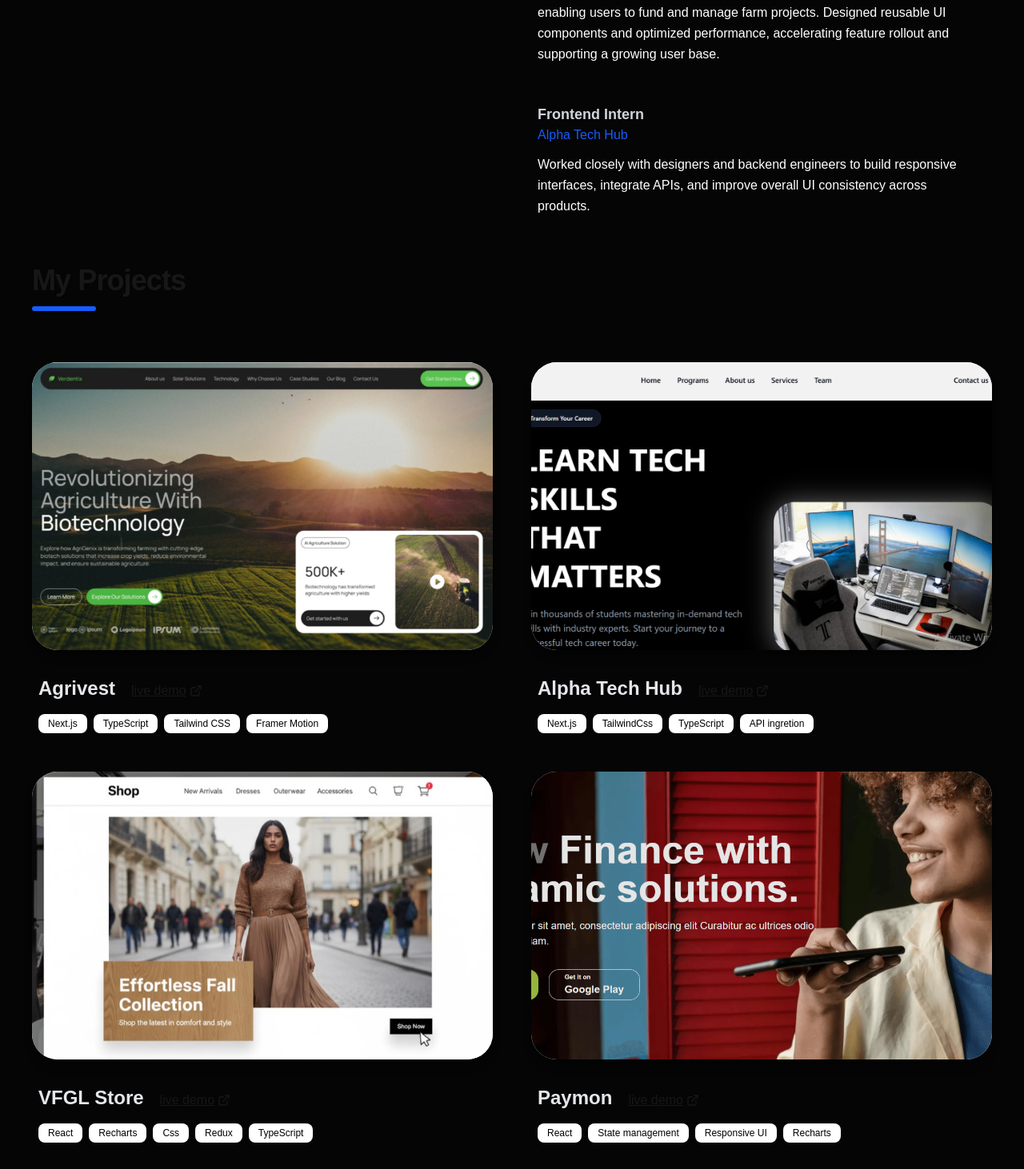
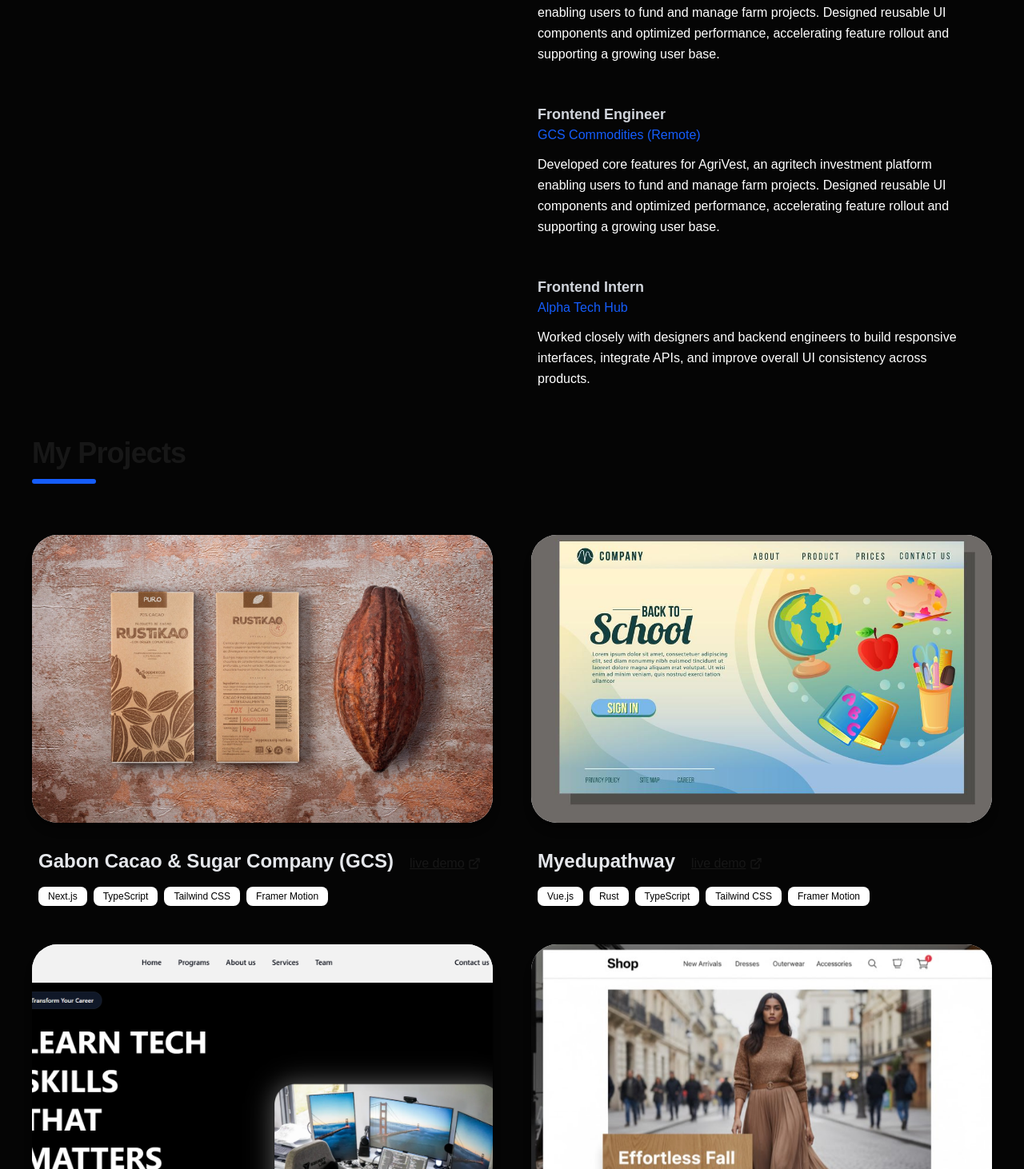
Before and after one commit to oluwaduyilemi/my-portfolio, a Next.js app: page / in a window 1280 px wide. Shown: the part 1648-3110 px from the top of the page at 80% size. Built offline with nearby package versions, Linux system fonts and the light colour scheme.

Commit message:
Initial commit

```diff
--- a/app/Pages.tsx/PortfolioGrid.tsx
+++ b/app/Pages.tsx/PortfolioGrid.tsx
@@ -14,11 +14,18 @@ interface Project {
 
 const projects: Project[] = [
   {
-    title: "Agrivest",
-    live: "https://agrivest2.onrender.com/",
-    image: "/images/agri.png",
-    liveUrl: "https://agrivest2.onrender.com/",
+    title: "Gabon Cacao & Sugar Company (GCS)",
+    live: "https://www.gaboncs-co.com/en",
+    image: "/images/chocolate.jpg",
+    liveUrl: "https://www.gaboncs-co.com/en",
     stack: ["Next.js", "TypeScript", "Tailwind CSS", "Framer Motion"],
+  },
+  {
+    title: "Myedupathway",
+    live: "https://www.myedupathway.com/",
+    image: "/images/edu.jpg",
+    liveUrl: "https://www.myedupathway.com/",
+    stack: ["Vue.js", "Rust", "TypeScript", "Tailwind CSS", "Framer Motion"],
   },
   {
     title: "Alpha Tech Hub",
--- a/app/Pages.tsx/Testimonials.tsx
+++ b/app/Pages.tsx/Testimonials.tsx
@@ -59,7 +59,7 @@ export default function Testimonials() {
 
     const interval = setInterval(() => {
       emblaApi.scrollNext();
-    }, 5000);
+    }, 3000);
 
     return () => clearInterval(interval);
   }, [emblaApi]);
--- a/app/componenets/Navbar.tsx
+++ b/app/componenets/Navbar.tsx
@@ -51,11 +51,7 @@ export default function Navbar() {
     <header className="fixed top-0 left-0 w-full z-50 bg-[#050505] text-white border-b border-gray-800">
 
       <div className="max-w-7xl mx-auto px-6 h-20 flex items-center justify-between">
-
-
-
         {/* LOGO */}
-
         <div
 
           onClick={() => scrollToSection("home")}
--- a/app/page.tsx
+++ b/app/page.tsx
@@ -25,13 +25,19 @@ const skillsData = [
 const experienceData = [
   {
     role: "Frontend Engineer",
-    company: "Edupathway (Remote)",
+    company: "Myedupathway (Remote)",
     description:
       "Engineered a rebranded company website with React and TypeScript, improving cross-browser reliability by 40%. Built reusable UI components and improved SEO and accessibility scores.",
   },
   {
     role: "Frontend Engineer",
     company: "AgriVest (Remote)",
+    description:
+      "Developed core features for AgriVest, an agritech investment platform enabling users to fund and manage farm projects. Designed reusable UI components and optimized performance, accelerating feature rollout and supporting a growing user base.",
+  },
+   {
+    role: "Frontend Engineer",
+    company: "GCS Commodities (Remote)",
     description:
       "Developed core features for AgriVest, an agritech investment platform enabling users to fund and manage farm projects. Designed reusable UI components and optimized performance, accelerating feature rollout and supporting a growing user base.",
   },
@@ -77,7 +83,6 @@ export default function Home() {
           <h1><Navbar/></h1>
         </section>
 
-
     </div>
   );
 }
```
Also changed, not shown: public/images/Chocolate.jpg (added), public/images/edu.jpg (added).
